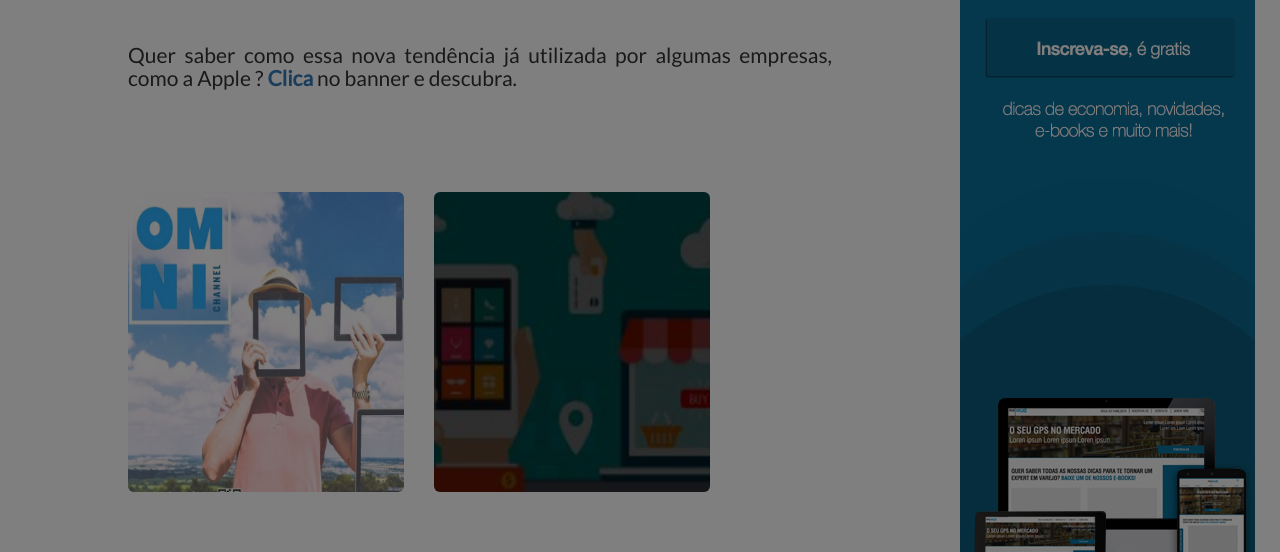
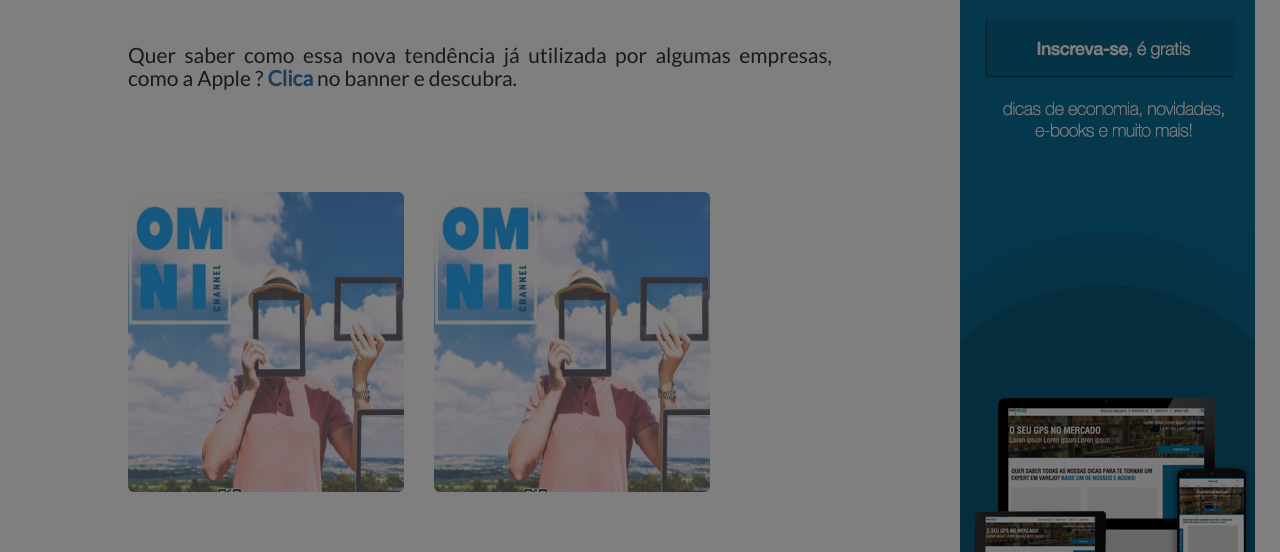
Before and after one commit to GamaEmMim/ruaVarejo, a PHP site: page /omni-channel-o-que-e.php in a window 1280 px wide. Shown: the part 587-1139 px from the top of the page. Run offline with PHP 8.4, Linux system fonts and the light colour scheme.

Commit message:
alteração imagem

```diff
--- a/omni-channel-o-que-e.php
+++ b/omni-channel-o-que-e.php
@@ -41,7 +41,7 @@
             </div>
             <div class="col-md-5">
              <a class="signUpModal" href="#">
-              <img class="img-rounded" style="width: 100%; height: 300px" src="/images/ebook6.jpeg">
+              <img class="img-rounded" style="width: 100%; height: 300px" src="/images/ebook5.png">
               </a>
             </div>
           </div>
```
